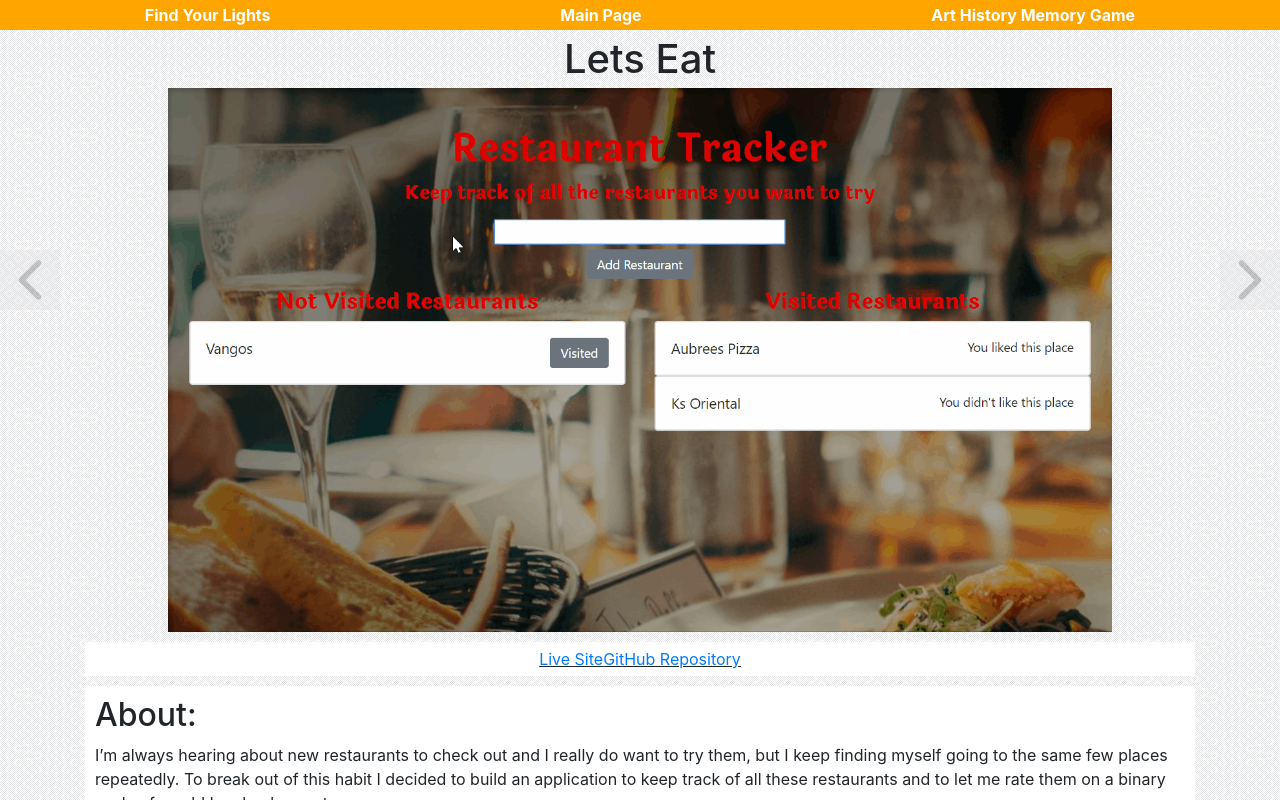
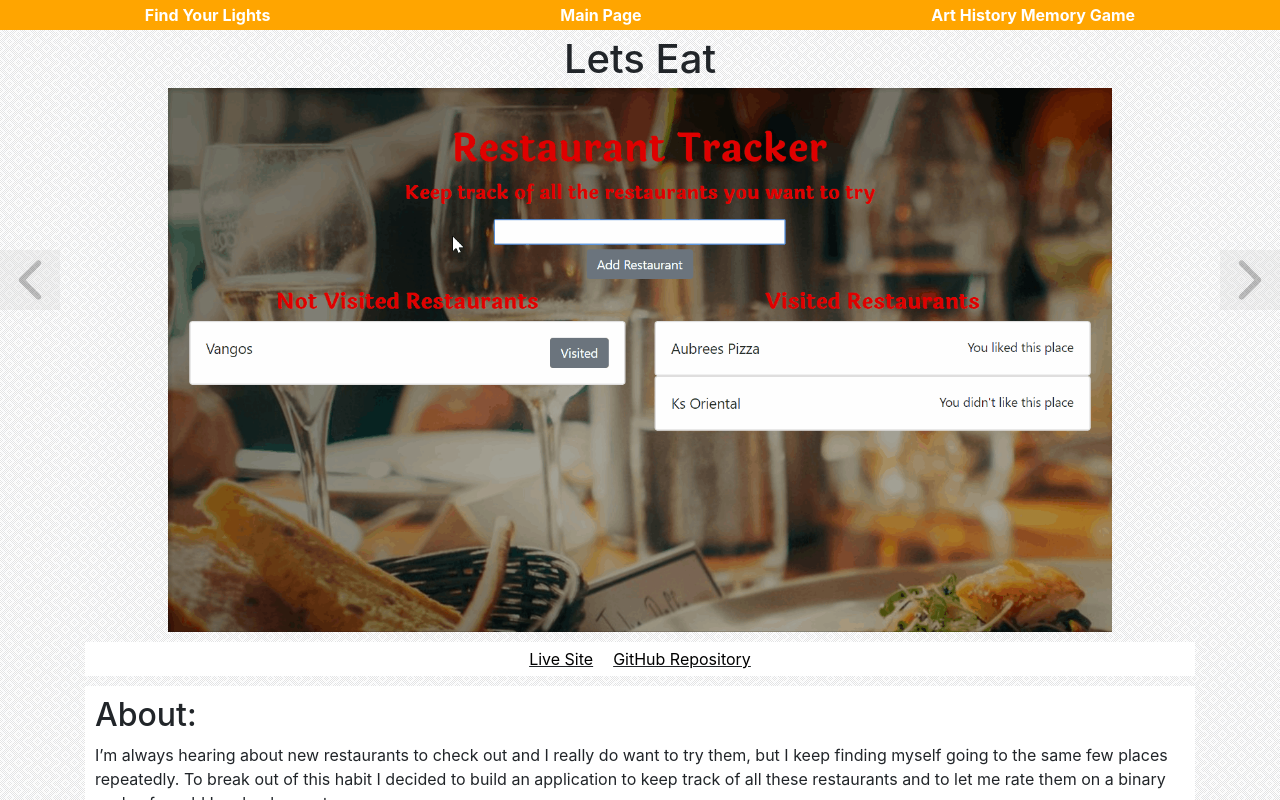
Before and after one commit to JBVenuto/reactportfolio, a React (Create React App) app: page /letseat in a window 1280 px wide. Shown: the top 800 px of the page. Built offline with nearby package versions, Linux system fonts and the light colour scheme.

Commit message:
Made the navigation arrows links so they go to the next app page

```diff
--- a/src/components/SlideLinks.js
+++ b/src/components/SlideLinks.js
@@ -2,8 +2,8 @@ import React from 'react';
 
 const SlideLinks = (props) => (
     <div className="app-links justify-content-center">
-        <a href={props.liveHref} target="_blank" rel="noopener noreferrer">Live Site</a>
-        <a href={props.gitHubHref} target="_blank" rel="noopener noreferrer">GitHub Repository</a>
+        <a href={props.liveHref} target="_blank" rel="noopener noreferrer" className="app-link">Live Site</a>
+        <a href={props.gitHubHref} target="_blank" rel="noopener noreferrer" className="app-link">GitHub Repository</a>
     </div>
 );
 
--- a/src/pages/ArtGenerator.js
+++ b/src/pages/ArtGenerator.js
@@ -46,8 +46,12 @@ class ArtGenerator extends Component {
                         <p>This application uses CSS Grid and Vanilla JavaScript</p>
                     </div>
                 </div>
-                <IoIosArrowBack className="arrow-back" />
-                <IoIosArrowForward className="arrow-forward" />
+                <a href="/memory">
+                    <IoIosArrowBack className="arrow-back" />
+                </a>
+                <a href="/lights">
+                    <IoIosArrowForward className="arrow-forward" />
+                </a>
                 <SiteMap />
             </div>
         )
--- a/src/pages/LetsEat.js
+++ b/src/pages/LetsEat.js
@@ -45,8 +45,12 @@ class LetsEat extends Component {
                         <p>The back-end for this application is written with Node.js and uses Express.js to create an API. The MySQL database is hosted on Heroku using the JawsDB plugin. The front-end is built with React.js</p>
                     </div>
                 </div>
-                <IoIosArrowBack className="arrow-back" />
-                <IoIosArrowForward className="arrow-forward" />
+                <a href="/lights">
+                    <IoIosArrowBack className="arrow-back" />
+                </a>
+                <a href="/memory">
+                    <IoIosArrowForward className="arrow-forward" />
+                </a>
                 <SiteMap />
             </div>
         )
--- a/src/pages/Lights.js
+++ b/src/pages/Lights.js
@@ -46,8 +46,12 @@ class Lights extends Component {
                         <p>I wanted to use Vanilla JavaScript while making this application because I didn’t want to become overly deponent on libraries. By using Vanilla JavaScript I was able to greatly grow my DOM interaction skills, which were quite limited prior.</p>
                     </div>
                 </div>
-                <IoIosArrowBack className="arrow-back" />
-                <IoIosArrowForward className="arrow-forward" />
+                <a href="/artgenerator">
+                    <IoIosArrowBack className="arrow-back" />
+                </a>
+                <a href="/letseat">
+                    <IoIosArrowForward className="arrow-forward" />
+                </a>
                 <SiteMap />
             </div>
         )
--- a/src/pages/Memory.js
+++ b/src/pages/Memory.js
@@ -45,8 +45,12 @@ class Memory extends Component {
                         <p>Because this game was built as a learning experience it focuses on the React library which uses JavaScript, JSX, and HTML. I also used Bootstrap and CSS for stylizing. The pictures come from the Met’s collection of open access artworks.</p>
                     </div>
                 </div>
-                <IoIosArrowBack className="arrow-back" />
-                <IoIosArrowForward className="arrow-forward" />
+                <a href="/letseat">
+                    <IoIosArrowBack className="arrow-back" />
+                </a>
+                <a href="/artgenerator">
+                    <IoIosArrowForward className="arrow-forward" />
+                </a>
                 <SiteMap />
             </div>
         )
--- a/src/pages/slide.css
+++ b/src/pages/slide.css
@@ -32,6 +32,11 @@ h1 {
   text-decoration: underline;
 }
 
+.app-link {
+  margin: 10px;
+  color: black;
+}
+
 .slide-description {
   background-color: white;
   padding: 10px;
@@ -40,6 +45,7 @@ h1 {
 
 .arrow-back {
   font-size: 60px;
+  color: black;
   background: lightgray;
   opacity: 0.25;
   position: fixed;
@@ -48,6 +54,7 @@ h1 {
 
 .arrow-forward {
   font-size: 60px;
+  color: black;
   background: lightgray;
   opacity: 0.25;
   position: fixed;
--- a/src/pages/slide.scss
+++ b/src/pages/slide.scss
@@ -5,6 +5,7 @@ $orange: #FFA500;
 }
 @mixin arrow() {
     font-size: 60px;
+    color: black;
     background: lightgray;
     opacity: 0.25;
     position: fixed;
@@ -45,6 +46,11 @@ h1 {
     text-decoration: underline;
 }
 
+.app-link {
+    margin: 10px;
+    color: black;
+}
+
 .slide-description {
     background-color: white;
     padding: 10px;
```
Also changed, not shown: 1 other file (tests, documents, lock files or other folders).
